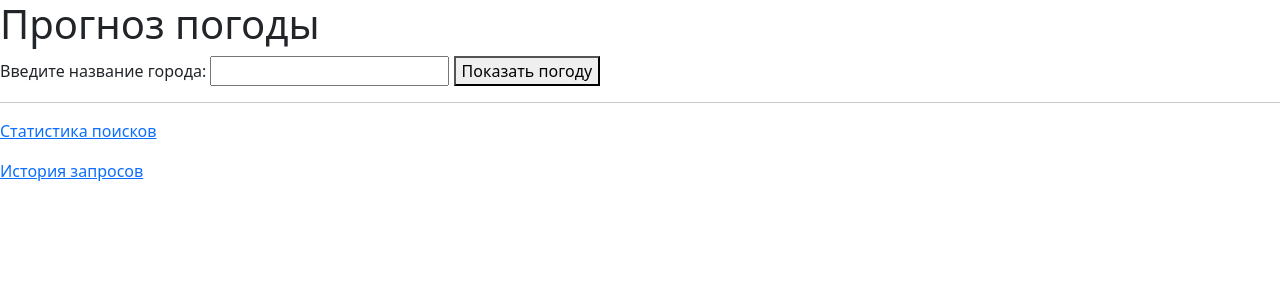
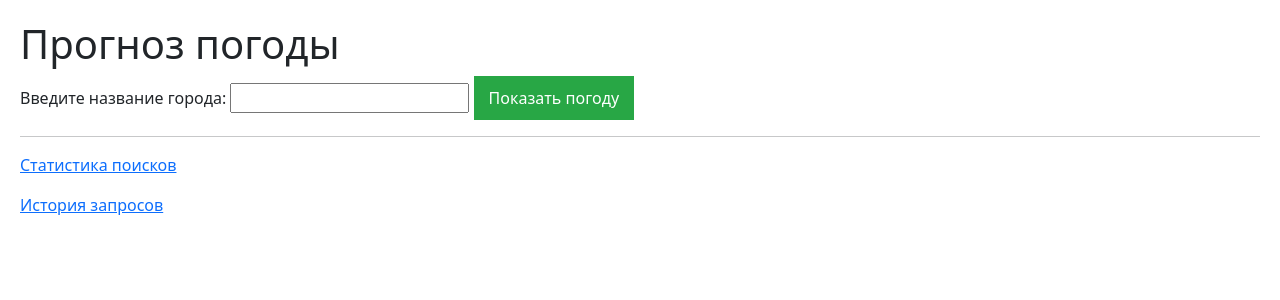
Before and after one commit to MikhailZimnev59/weather_openmeteo, a Django app: page / in a window 1280 px wide. Shown: the top 300 px of the page. Run offline with Django 5.2, Linux system fonts and the light colour scheme; data comes from the database, SQL or seed files in the repository; both versions use the stored data as it was after the commit; some libraries are stand-ins or nearby versions.

Commit message:
main functionality

```diff
--- a/weather_project/weather_app/templates/weather_app/styles.css
+++ b/weather_project/weather_app/static/weather_app/css/styles.css
@@ -3,7 +3,8 @@ body {
     background-color: #f4f4f4;
     color: #333;
     margin: 0;
-    padding: 0;
+    padding: 20px;
+
 }
 
 header {
@@ -29,7 +30,7 @@ button {
 button:hover {
     background-color: #218838;
 }
-p {
-    color: red;
-    backgroudn-color: #111111;
+h1
+{
+    color: black;
 }
--- a/weather_project/weather_app/templates/weather_app/history.html
+++ b/weather_project/weather_app/templates/weather_app/history.html
@@ -7,6 +7,7 @@
     <link rel="stylesheet" href="{% static 'weather_forecast/css/style.css' %}">
 </head>
 <body>
+  <a href="{% url 'index' %}">← На главную</a>
   <h1>История запросов</h1>
   <ol class="list-group">
     {% for req in hist %}
@@ -17,6 +18,6 @@
       <li class="list-group-item">Нет данных</li>
     {% endfor %}
   </ol>
-  <a href="{% url 'index' %}">← На главную</a>
+
 </body>
 </html>
--- a/weather_project/weather_app/templates/weather_app/index.html
+++ b/weather_project/weather_app/templates/weather_app/index.html
@@ -4,7 +4,7 @@
 <head>
     <meta charset="UTF-8" />
     <title>Прогноз погоды</title>
-    <link rel="stylesheet" href="{% static 'weather_app/css/style.css' %}">
+    <link rel="stylesheet" href="{% static 'weather_app/css/styles.css' %}">
     <link href="https://cdn.jsdelivr.net/npm/bootstrap @5.3.0/dist/css/bootstrap.min.css" rel="stylesheet">
     <style>
         .autocomplete {
--- a/weather_project/weather_app/templates/weather_app/stats.html
+++ b/weather_project/weather_app/templates/weather_app/stats.html
@@ -8,6 +8,7 @@
 
 </head>
 <body>
+  <a href="{% url 'index' %}">← На главную</a>
   <h1>Статистика поисков</h1>
   <ol class="list-group">
     {% for city in stats %}
@@ -18,6 +19,6 @@
       <li class="list-group-item">Нет данных</li>
     {% endfor %}
   </ol>
-  <a href="{% url 'index' %}">← На главную</a>
+
 </body>
 </html>
--- a/weather_project/weather_app/views.py
+++ b/weather_project/weather_app/views.py
@@ -99,7 +99,7 @@ def stats(request):
     return render(request, 'weather_app/stats.html', context)
 
 def history(request):
-    hist = UserSearchHistory.objects.all().order_by('-searched_at')[:40]
+    hist = UserSearchHistory.objects.all().order_by('-searched_at')
 
     context = {
         'hist': hist,
```
Also changed, not shown: weather_project/weather_project/settings.py (+7 -2 lines), weather_project/db.sqlite3.
